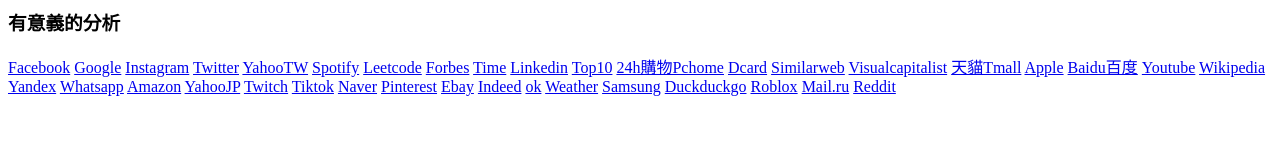
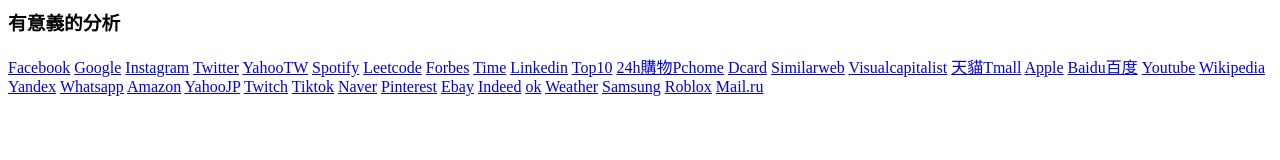
Before and after one commit to pann710/20210731, a plain HTML site: page index.html in a window 1280 px wide. Drawn offline with Linux system fonts and the light colour scheme.

Commit message:
Update index.html

```diff
--- a/index.html
+++ b/index.html
@@ -44,14 +44,9 @@
   <a href="https://www.samsung.com/">Samsung</a>
   <a href="https://www.bilibili.com/“>Bilibili</a>
 
-  <a href="https://duckduckgo.com/">Duckduckgo</a>
   <a href="https://www.roblox.com/"> Roblox</a>
   <a href="https://mail.ru/">Mail.ru</a>
   <a href="https://www.netflix.com/tw/>Netflix</a>
-
-
-  <a href="https://www.reddit.com/"> Reddit</a>
-
 
 
 
```
